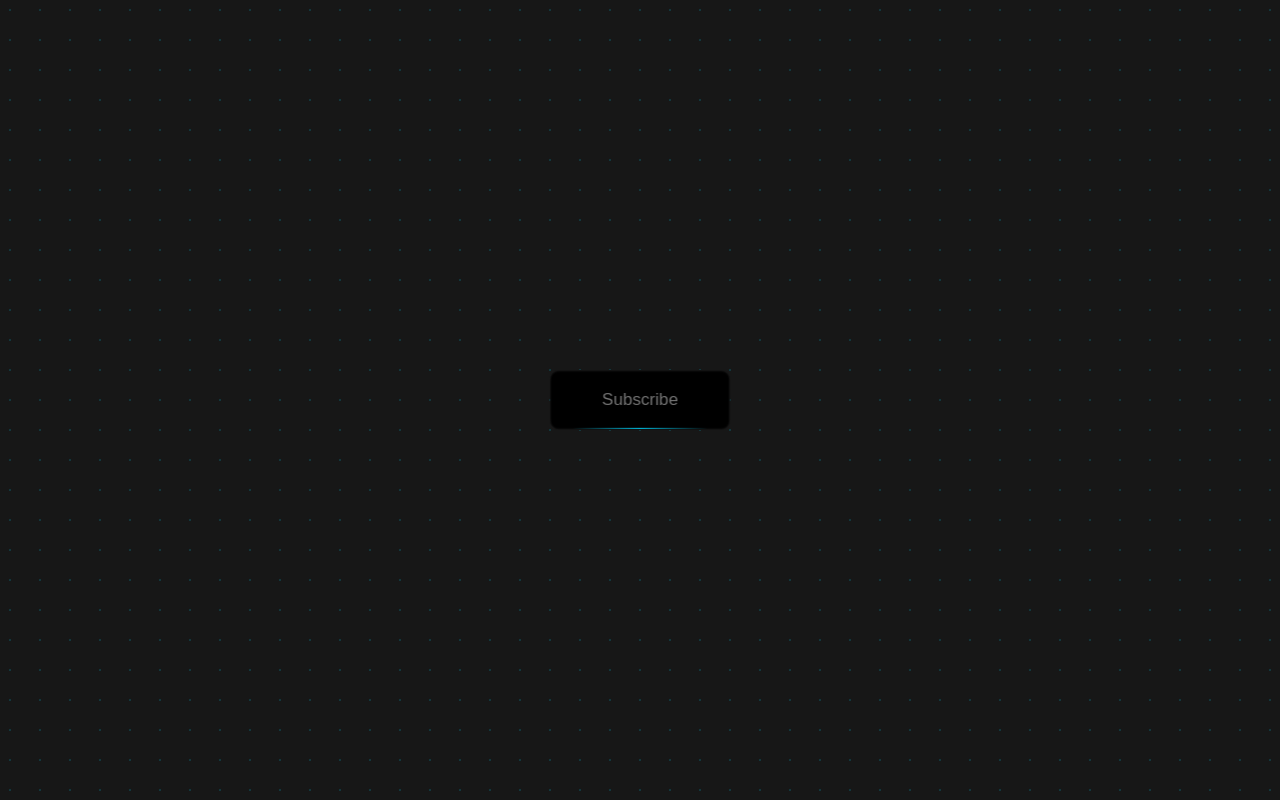
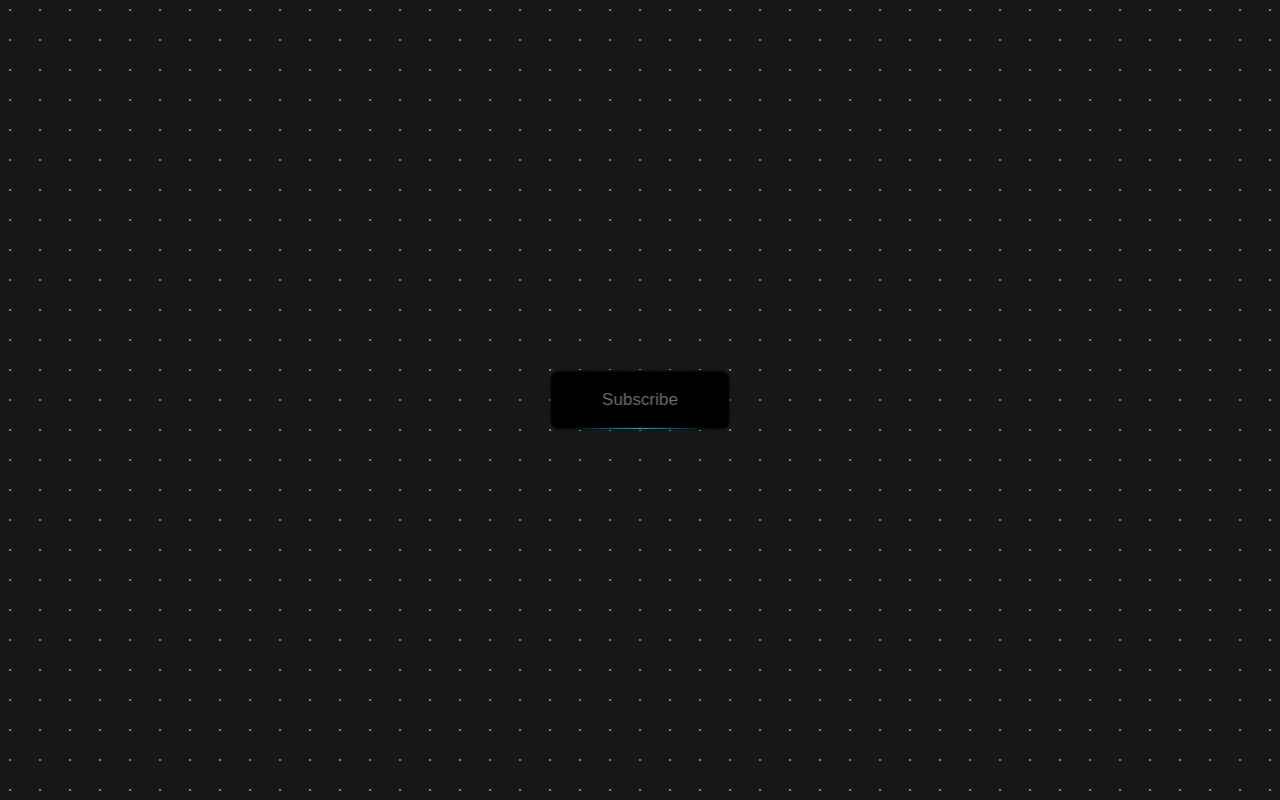
Before and after one commit to venky916/framer-motion, a Next.js app: page / in a window 1280 px wide. Built offline with nearby package versions, Linux system fonts and the light colour scheme.

Commit message:
Update background gradient opacity in Content component

```diff
--- a/src/components/content.tsx
+++ b/src/components/content.tsx
@@ -27,7 +27,7 @@ export const Content = () => {
       )}
       style={{
         backgroundImage:
-          "radial-gradient(circle at 10px 10px, rgba(6,182,212,0.2) 1px ,transparent 0)",
+          "radial-gradient(circle at 10px 10px, rgba(6,182,212,0.9) 1px ,transparent 0)",
         backgroundSize: "30px 30px",
         //   backgroundPosition: "center center", similar to circle at center
         backgroundRepeat: "repeat",
```
